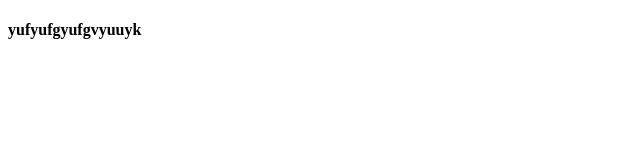
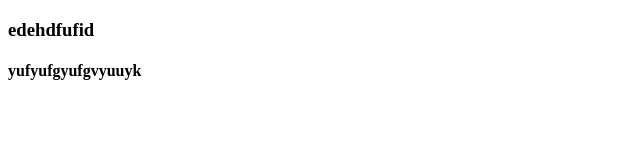
Before and after one commit to metaxcoder1/source-code, a plain HTML site: page index.html in a window 1280 px wide. Shown: the whole page, without its empty margins (0-640 px from the left). Drawn offline with Linux system fonts and the light colour scheme.

Commit message:
new added

```diff
--- a/index.html
+++ b/index.html
@@ -6,6 +6,7 @@
     <title>Document</title>
 </head>
 <body>
+    <h3>edehdfufid</h3>
     <h4>yufyufgyufgvyuuyk</h4>
 </body>
 </html>
```
